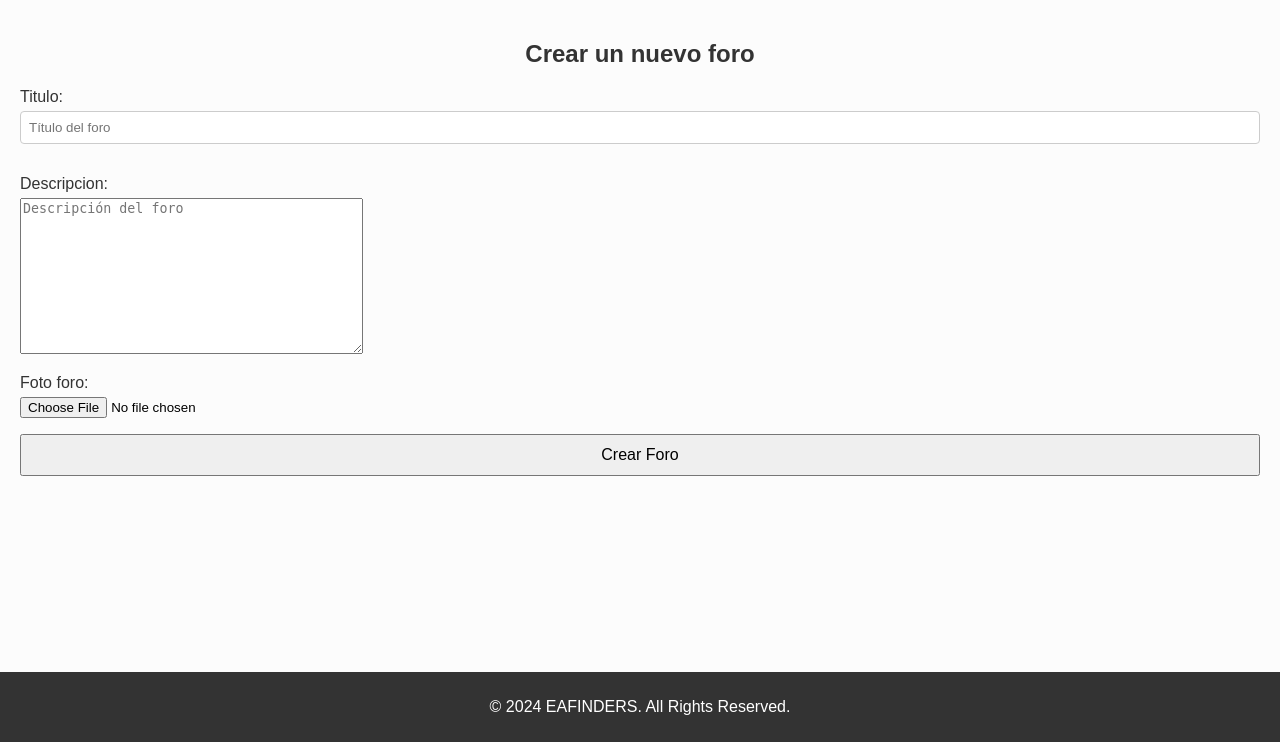
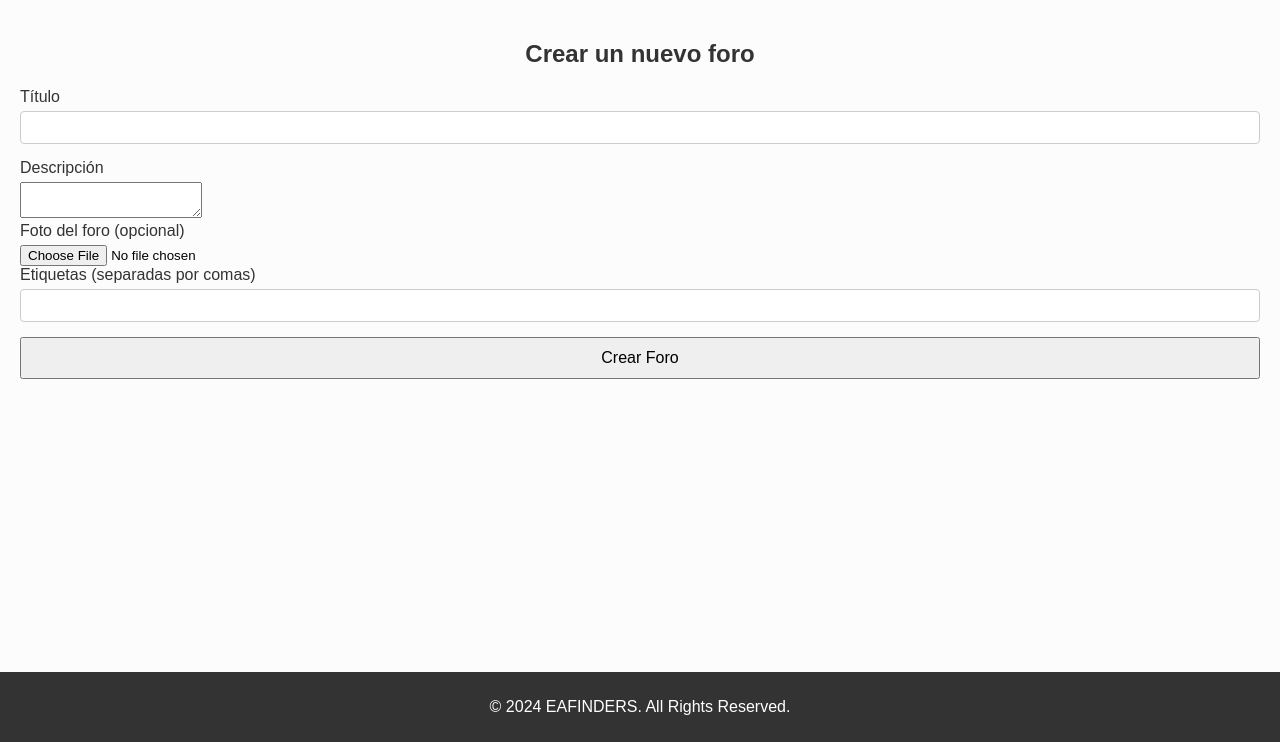
Before and after one commit to JoseDanielCU/Eafinders-Project, a Django app: page /crear_foro/ in a window 1280 px wide. Shown: the part 58-800 px from the top of the page. Run offline with Django 5.2, Linux system fonts and the light colour scheme; a user stored in the database is signed in; data comes from the database, SQL or seed files in the repository; both versions use the stored data as it was after the commit.

Commit message:
Filters on Forums
I add the possibility to filter the search of forums with tags

```diff
--- a/EAFINDERS Demo/EAFINDERSAPP/App/Templates/crear_foro.html
+++ b/EAFINDERS Demo/EAFINDERSAPP/App/Templates/crear_foro.html
@@ -3,19 +3,37 @@
 {% block title %}Crear Foro{% endblock %}
 
 {% block content %}
-<div class="container mt-5 dark-mode-adaptable">
-    <h2 class="dark-text">Crear un nuevo foro</h2>
-    <form method="post" class="dark-card p-4 rounded shadow">
+<div class="container mt-5">
+    <h2 class="mb-4">Crear un nuevo foro</h2>
+    <form method="post" enctype="multipart/form-data" class="border p-4 rounded bg-light shadow-sm dark-card">
         {% csrf_token %}
+        {{ form.non_field_errors }}
 
-        <!-- Renderizar el formulario con clases de modo oscuro -->
-        <div class="form-group">
-            {{ form.non_field_errors }}
+        <div class="mb-3">
+            <label for="id_titulo" class="form-label dark-text">Título</label>
+            <input type="text" name="titulo" id="id_titulo" class="form-control dark-card-body" value="{{ form.titulo.value|default_if_none:'' }}">
+            <div class="text-danger">{{ form.titulo.errors }}</div>
         </div>
 
-        {{ form.as_p }}
+        <div class="mb-3">
+            <label for="id_descripcion" class="form-label dark-text">Descripción</label>
+            <textarea name="descripcion" id="id_descripcion" class="form-control dark-card-body">{{ form.descripcion.value|default_if_none:'' }}</textarea>
+            <div class="text-danger">{{ form.descripcion.errors }}</div>
+        </div>
 
-        <button type="submit" class="btn btn-primary mt-3">Crear Foro</button>
+        <div class="mb-3">
+            <label for="id_foto_foro" class="form-label dark-text">Foto del foro (opcional)</label>
+            <input type="file" name="foto_foro" id="id_foto_foro" class="form-control">
+            <div class="text-danger">{{ form.foto_foro.errors }}</div>
+        </div>
+
+        <div class="mb-3">
+            <label for="id_etiquetas" class="form-label dark-text">Etiquetas (separadas por comas)</label>
+            <input type="text" name="etiquetas" id="id_etiquetas" class="form-control dark-card-body" value="{{ form.etiquetas.value|default_if_none:'' }}">
+            <div class="text-danger">{{ form.etiquetas.errors }}</div>
+        </div>
+
+        <button type="submit" class="btn btn-primary">Crear Foro</button>
     </form>
 </div>
 {% endblock %}
--- a/EAFINDERS Demo/EAFINDERSAPP/App/forms.py
+++ b/EAFINDERS Demo/EAFINDERSAPP/App/forms.py
@@ -1,6 +1,6 @@
 from django import forms
 from django.core.exceptions import ValidationError
-from .models import Usuario, Foro, Comentario
+from .models import Usuario, Foro, Comentario, Etiqueta
 
 class BuscarUsuarioForm(forms.Form):
     query = forms.CharField(
@@ -129,14 +129,32 @@ class EditarPerfilForm(forms.ModelForm):
             self.fields[field].widget.attrs.update({'class': 'form-control'})  # Estilos para cada campo
 
 class ForoForm(forms.ModelForm):
+    etiquetas = forms.CharField(
+        required=False,
+        widget=forms.TextInput(attrs={'placeholder': 'Añade etiquetas separadas por comas'})
+    )
+
     class Meta:
         model = Foro
-        fields = ['titulo', 'descripcion', 'foto_foro']  # Añadimos foto_foro al formulario
-        widgets = {
-            'titulo': forms.TextInput(attrs={'class': 'form-control', 'placeholder': 'Título del foro'}),
-            'descripcion': forms.Textarea(attrs={'class': 'form-control', 'placeholder': 'Descripción del foro'}),
-            'foto_foro': forms.ClearableFileInput(attrs={'class': 'form-control'}),  # Estilo para el input de la imagen
-        }
+        fields = ['titulo', 'descripcion', 'foto_foro', 'etiquetas']
+
+    def save(self, commit=True):
+        # Primero, guardamos el foro sin etiquetas
+        foro = super().save(commit=False)
+        foro.creador = self.initial.get('creador')  # Asegúrate de asignar el creador si es necesario
+        if commit:
+            foro.save()  # Guardamos el foro para obtener el ID
+
+            # Ahora que el foro tiene un ID, podemos agregar etiquetas
+            etiquetas_nuevas = self.cleaned_data['etiquetas']
+            if etiquetas_nuevas:
+                etiquetas_nuevas = [etiqueta.strip() for etiqueta in etiquetas_nuevas.split(',')]
+                for nombre_etiqueta in etiquetas_nuevas:
+                    # Busca la etiqueta o crea una nueva
+                    etiqueta, creada = Etiqueta.objects.get_or_create(nombre=nombre_etiqueta)
+                    foro.etiquetas.add(etiqueta)  # Ahora podemos agregar las etiquetas
+
+        return foro
 class ComentarioForm(forms.ModelForm):
     class Meta:
         model = Comentario
--- a/EAFINDERS Demo/EAFINDERSAPP/App/models.py
+++ b/EAFINDERS Demo/EAFINDERSAPP/App/models.py
@@ -84,13 +84,20 @@ class Mensaje(models.Model):
 
     def __str__(self):
         return f'Mensaje de {self.remitente} a {self.destinatario}'
+class Etiqueta(models.Model):
+    nombre = models.CharField(max_length=50, unique=True)  # Nombre de la etiqueta
+
+    def __str__(self):
+        return self.nombre
+
 class Foro(models.Model):
     titulo = models.CharField(max_length=255)
     descripcion = models.TextField()
     creador = models.ForeignKey(Usuario, on_delete=models.CASCADE)
     fecha_creacion = models.DateTimeField(auto_now_add=True)
-    foto_foro = models.ImageField(upload_to='foros_media/', blank=True, null=True)  # Campo para la foto del foro
-    likes = models.ManyToManyField(Usuario, related_name='foros_likes', blank=True)  # Campo para los likes
+    foto_foro = models.ImageField(upload_to='foros_media/', blank=True, null=True)
+    likes = models.ManyToManyField(Usuario, related_name='foros_likes', blank=True)
+    etiquetas = models.ManyToManyField(Etiqueta, related_name='foros', blank=True)  # Nuevo campo de etiquetas
 
     def total_likes(self):
         return self.likes.count()
--- a/EAFINDERS Demo/EAFINDERSAPP/App/views.py
+++ b/EAFINDERS Demo/EAFINDERSAPP/App/views.py
@@ -1,4 +1,4 @@
-from .models import Usuario, Amistad, Mensaje, Foro, Comentario
+from .models import Usuario, Amistad, Mensaje, Foro, Comentario, Etiqueta
 from django.contrib.auth import login as auth_login, authenticate, logout
 from .forms import RegistroUsuarioForm, LoginForm, EditarPerfilForm, BuscarUsuarioForm, ForoForm, ComentarioForm
 from django.contrib.auth.hashers import make_password
@@ -253,12 +253,12 @@ def lista_conversaciones(request):
 @login_required
 def crear_foro(request):
     if request.method == 'POST':
-        form = ForoForm(request.POST)
+        form = ForoForm(request.POST, request.FILES)
         if form.is_valid():
             foro = form.save(commit=False)
-            foro.creador = request.user  # Asigna el usuario autenticado como creador
-            foro.save()
-            return redirect('detalle_foro', foro_id=foro.id)  # Redirige a la página del foro creado
+            form.initial['creador'] = request.user
+            form.save()
+            return redirect('lista_foros')
     else:
         form = ForoForm()
 
@@ -287,9 +287,30 @@ def detalle_foro(request, foro_id):
 
     return render(request, 'detalle_foro.html', {'foro': foro, 'comentarios': comentarios, 'form': form})
 
+
 def lista_foros(request):
-    foros = Foro.objects.all().order_by('-fecha_creacion')
-    return render(request, 'lista_foros.html', {'foros': foros})
+    query = request.GET.get('q')  # Obtener la consulta de búsqueda
+    etiquetas_ids = request.GET.getlist('etiquetas')  # Obtener múltiples etiquetas seleccionadas
+    foros = Foro.objects.all()  # Obtener todos los foros inicialmente
+
+    # Filtrar foros según la consulta de búsqueda
+    if query:
+        foros = foros.filter(
+            Q(titulo__icontains=query) |
+            Q(creador__nombres__icontains=query) |
+            Q(creador__apellidos__icontains=query) |
+            Q(fecha_creacion__icontains=query)
+        )
+
+    # Filtrar foros según las etiquetas seleccionadas
+    if etiquetas_ids:
+        foros = foros.filter(etiquetas__id__in=etiquetas_ids).distinct()
+
+    # Obtener todas las etiquetas para el filtro
+    etiquetas = Etiqueta.objects.all()
+
+    # Renderizar la plantilla con foros y etiquetas
+    return render(request, 'lista_foros.html', {'foros': foros, 'etiquetas': etiquetas})
 
 
 @login_required
```
Also changed, not shown: EAFINDERS Demo/EAFINDERSAPP/App/Templates/lista_foros.html (+95 -35 lines), EAFINDERS Demo/EAFINDERSAPP/App/migrations/0031_etiqueta_foro_etiquetas.py (added), EAFINDERS Demo/EAFINDERSAPP/App/migrations/0032_alter_etiqueta_nombre.py (added), EAFINDERS Demo/EAFINDERSAPP/App/migrations/0033_alter_etiqueta_nombre.py (added), EAFINDERS Demo/EAFINDERSAPP/db.sqlite3.
